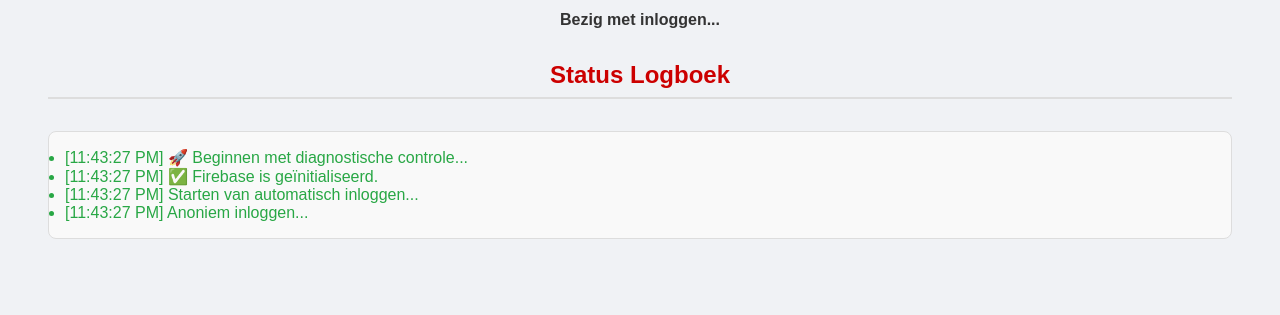
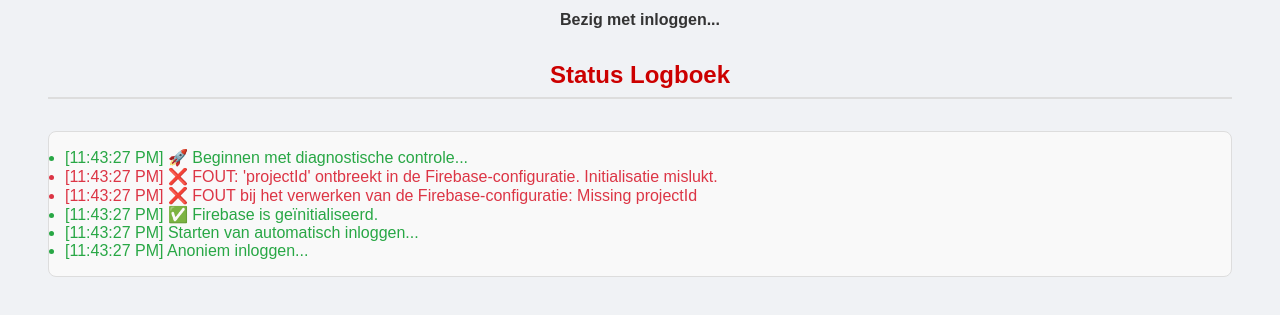
Before and after one commit to cuijksarchiefwebmasters-glitch/nieuwe-JVC-pagina, a plain HTML site: page index.html in a window 1280 px wide. Shown: the part 127-442 px from the top of the page. Drawn offline with Linux system fonts and the light colour scheme; no server answers.

Commit message:
Update index.html

```diff
--- a/index.html
+++ b/index.html
@@ -190,7 +190,20 @@
 
     // Globale variabelen van het Canvas-platform
     const appId = typeof __app_id !== 'undefined' ? __app_id : 'default-app-id';
-    const firebaseConfig = JSON.parse(typeof __firebase_config !== 'undefined' ? __firebase_config : '{}');
+    let firebaseConfig;
+    try {
+        firebaseConfig = JSON.parse(typeof __firebase_config !== 'undefined' ? __firebase_config : '{}');
+        if (!firebaseConfig.projectId) {
+            updateStatus("❌ FOUT: 'projectId' ontbreekt in de Firebase-configuratie. Initialisatie mislukt.", true);
+            throw new Error("Missing projectId");
+        }
+        updateStatus("✅ 'firebaseConfig' is correct geladen en bevat 'projectId'.");
+    } catch (error) {
+        updateStatus(`❌ FOUT bij het verwerken van de Firebase-configuratie: ${error.message}`, true);
+        // Voeg hier een placeholder object toe om te voorkomen dat de app crasht op de volgende regel.
+        firebaseConfig = {};
+    }
+
     const initialAuthToken = typeof __initial_auth_token !== 'undefined' ? __initial_auth_token : null;
 
     // UI-elementen
```
